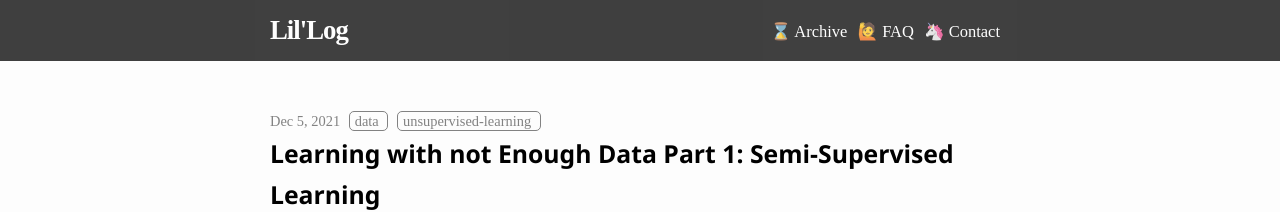
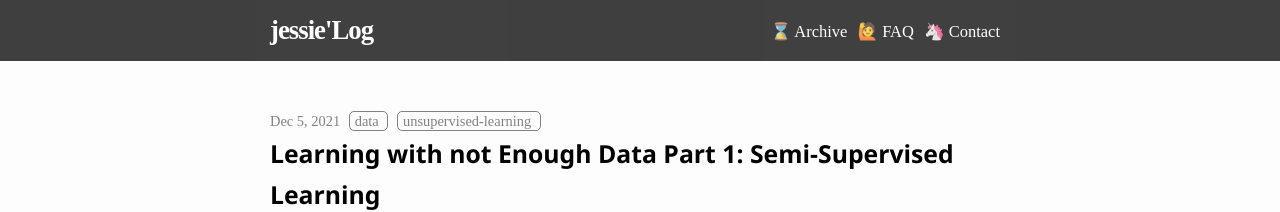
Before and after one commit to zeqiong-06/zeqiong-06.github.io, a Jekyll site: the page built from index.html, in a window 1280 px wide and 900 px high. Shown: the top 212 px of the window. Built offline with Jekyll 4.4.1, drawn with Linux system fonts in a browser that asks for light colours; some web fonts are replaced.

Commit message:
Update _config.yml

```diff
--- a/_config.yml
+++ b/_config.yml
@@ -1,8 +1,8 @@
-title: Lil'Log
+title: jessie'Log
 name: "Lilian's Tech Blog"
 author: Lilian Weng
 twitter_username: lilianweng
-baseurl: "/lil-log"
+baseurl: "/jessie-log"
 description: Document my learning notes.
 profile_url: "http://zeqiong.github.io"
 
```
